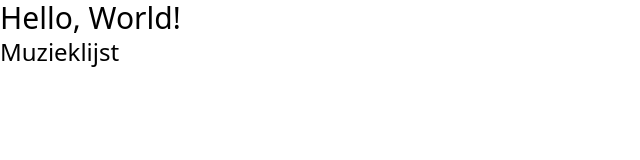
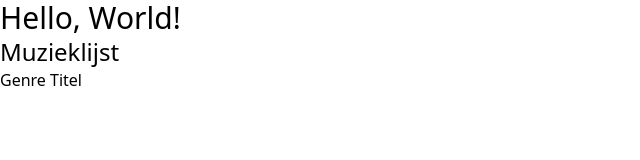
Before and after one commit to joeribreedveld/f3m9-prog-muzieklijst, a Next.js app: page / in a window 1280 px wide. Shown: the top 160 px of the page, without its empty margins (0-640 px from the left). Built offline with nearby package versions, Linux system fonts and the light colour scheme.

Commit message:
feat(muzieklijst): add props for genre title

```diff
--- a/components/Muzieklijst.js
+++ b/components/Muzieklijst.js
@@ -20,6 +20,7 @@ class Muzieklijst extends React.Component {
 		return (
 			<>
 				<h1 className='text-2xl'>Muzieklijst</h1>
+				<p>{this.props.genre}</p>
 			</>
 		)
 	}
--- a/pages/index.js
+++ b/pages/index.js
@@ -6,7 +6,7 @@ function Home() {
 	return (
 		<>
 			<h1 className='text-3xl'>Hello, World!</h1>
-			<Muzieklijst />
+			<Muzieklijst genre='Genre Titel' />
 		</>
 	)
 }
```
